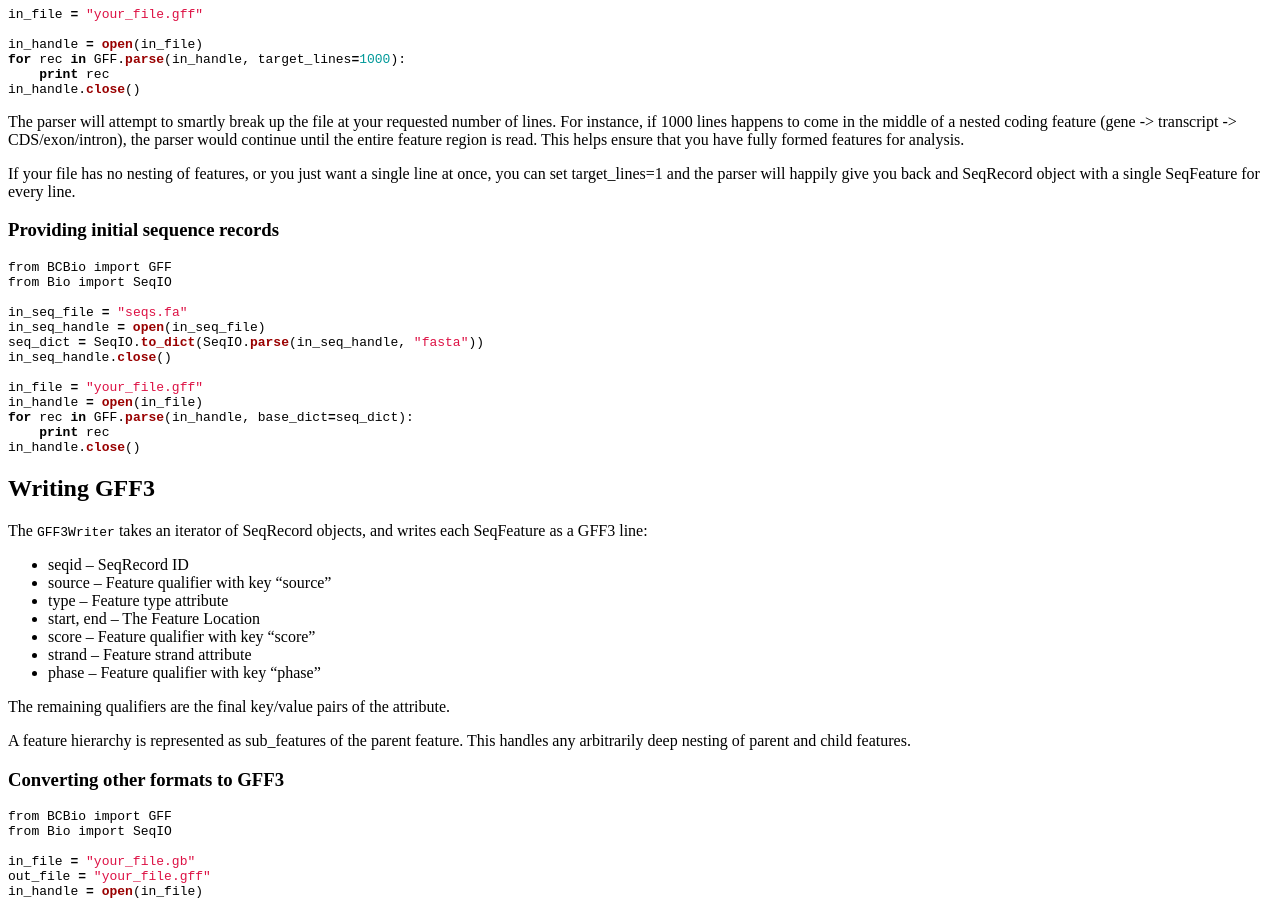
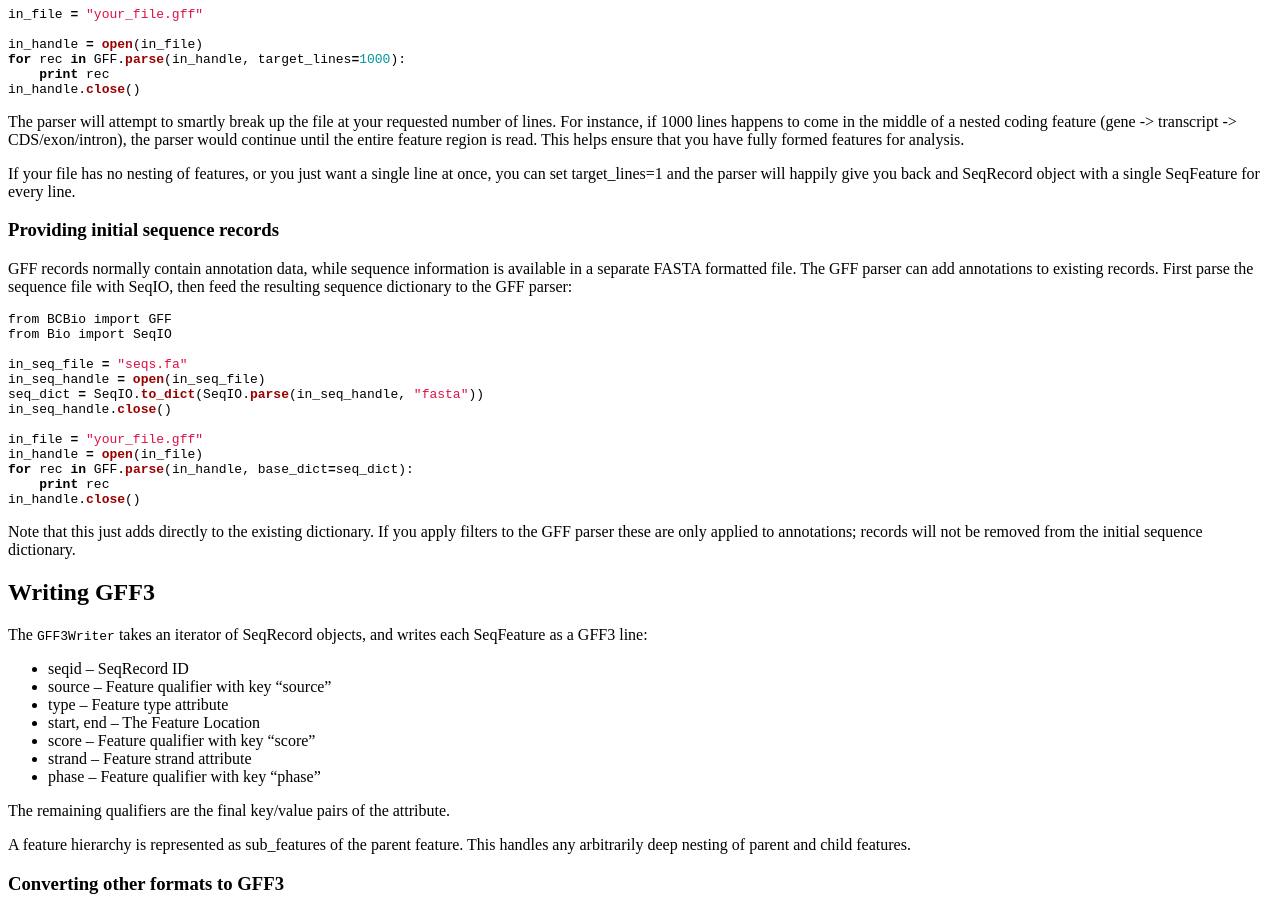
Before and after one commit to biopython/biopython.github.io, a Jekyll site: the page built from wiki/GFF_Parsing.md, in a window 1280 px wide and 900 px high, scrolled down 2803 px. Built offline with Jekyll 4.4.1, drawn with Linux system fonts in a browser that asks for light colours.

Commit message:
/* Providing initial sequence records */

````diff
--- a/wiki/GFF_Parsing.md
+++ b/wiki/GFF_Parsing.md
@@ -255,6 +255,11 @@ you back and SeqRecord object with a single SeqFeature for every line.
 
 ### Providing initial sequence records
 
+GFF records normally contain annotation data, while sequence information
+is available in a separate FASTA formatted file. The GFF parser can add
+annotations to existing records. First parse the sequence file with
+SeqIO, then feed the resulting sequence dictionary to the GFF parser:
+
 ``` python
 from BCBio import GFF
 from Bio import SeqIO
@@ -270,6 +275,10 @@ for rec in GFF.parse(in_handle, base_dict=seq_dict):
     print rec
 in_handle.close()
 ```
+
+Note that this just adds directly to the existing dictionary. If you
+apply filters to the GFF parser these are only applied to annotations;
+records will not be removed from the initial sequence dictionary.
 
 Writing GFF3
 ------------
````
Also changed, not shown: 1 other file.
